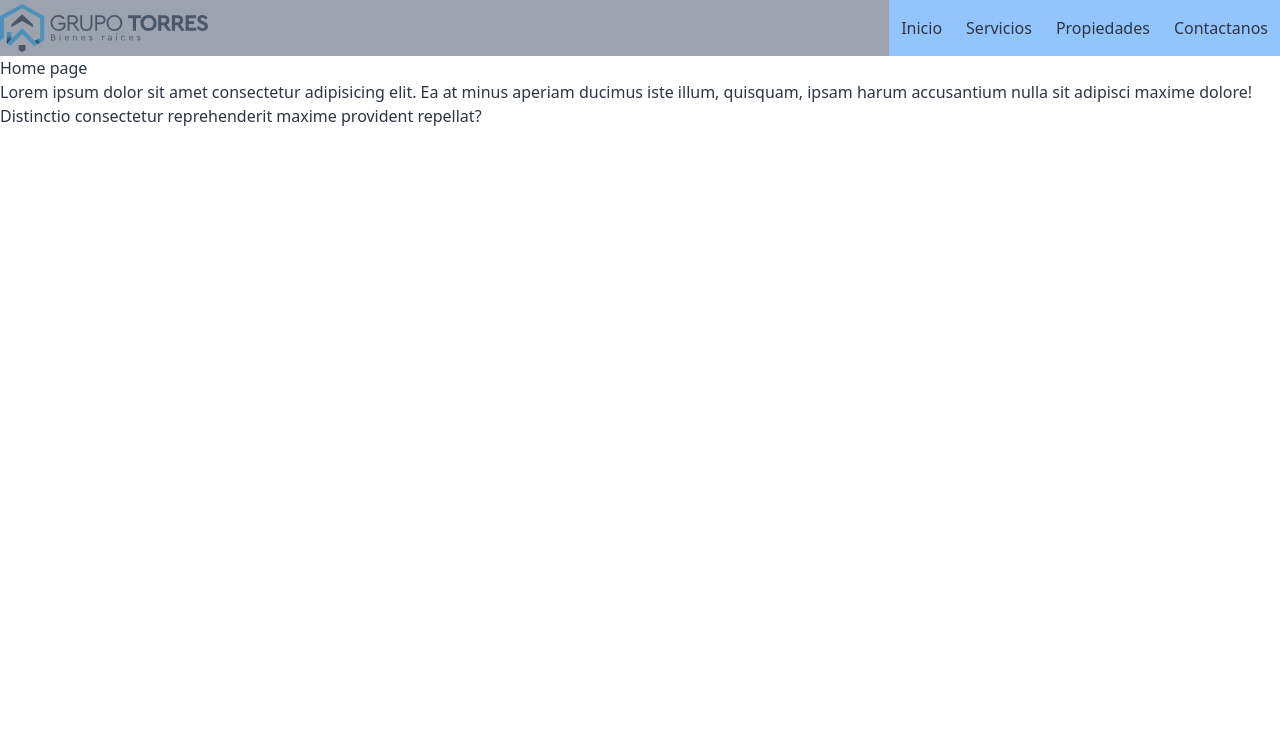
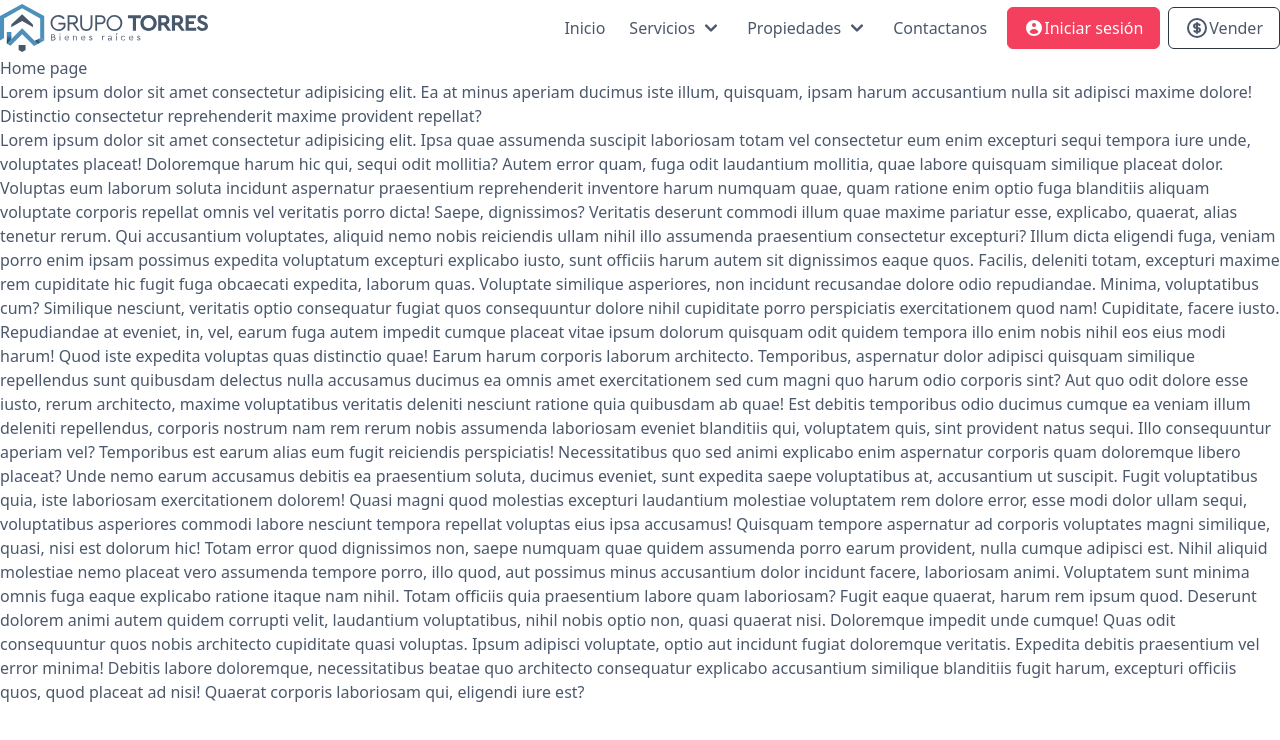
Before and after one commit to plazmediaLab/grupo-torres, a Next.js app: page /home in a window 1280 px wide. Shown: the top 740 px of the page. Built offline with nearby package versions, Linux system fonts and the light colour scheme.

Commit message:
[UI] Trabajando en Header principal + Responsive

```diff
--- /dev/null
+++ b/components/header/header-button-actions.js
@@ -0,0 +1,52 @@
+import Link from 'next/link';
+
+export default function HeaderButtonActions() {
+  return (
+    <section className="mt-2 sm:mt-0 sm:ml-2 grid grid-cols-2 text-center gap-x-2 items-center">
+      <Link href="/login">
+        <a className="flex items-center justify-center whitespace-nowrap border border-rose-500 bg-rose-500 hover:border-rose-600 hover:bg-rose-600 text-white py-2 px-4 rounded-md">
+          <svg
+            className="w-5 h-5"
+            fill="currentColor"
+            viewBox="0 0 20 20"
+            xmlns="http://www.w3.org/2000/svg">
+            <path
+              fillRule="evenodd"
+              d="M18 10a8 8 0 11-16 0 8 8 0 0116 0zm-6-3a2 2 0 11-4 0 2 2 0 014 0zm-2 4a5 5 0 00-4.546 2.916A5.986 5.986 0 0010 16a5.986 5.986 0 004.546-2.084A5 5 0 0010 11z"
+              clipRule="evenodd"
+            />
+          </svg>
+          <span className="inline-block sm:hidden md:inline-block">Iniciar sesión</span>
+        </a>
+      </Link>
+      <Link href="/sell-property">
+        <a className="flex items-center justify-center whitespace-nowrap border border-secondary-darkest hover:bg-secondary-darkest hover:text-white py-2 px-4 rounded-md">
+          <svg
+            className="w-6 h-6 inline-block"
+            fill="none"
+            stroke="currentColor"
+            viewBox="0 0 24 24"
+            xmlns="http://www.w3.org/2000/svg">
+            <path
+              strokeLinecap="round"
+              strokeLinejoin="round"
+              strokeWidth={2}
+              d="M12 8c-1.657 0-3 .895-3 2s1.343 2 3 2 3 .895 3 2-1.343 2-3 2m0-8c1.11 0 2.08.402 2.599 1M12 8V7m0 1v8m0 0v1m0-1c-1.11 0-2.08-.402-2.599-1M21 12a9 9 0 11-18 0 9 9 0 0118 0z"
+            />
+          </svg>
+          <span className="inline-block sm:hidden md:inline-block">Vender</span>
+        </a>
+      </Link>
+      <style jsx>{`
+        section {
+          grid-template-columns: repeat(2, 1fr);
+        }
+        @media (min-width: 768px) {
+          section {
+            grid-template-columns: 1fr auto;
+          }
+        }
+      `}</style>
+    </section>
+  );
+}
--- a/components/header/header-main.js
+++ b/components/header/header-main.js
@@ -4,18 +4,12 @@ import HeaderToggleButton from './header-toggle-button';
 
 export default function HeaderMain() {
   return (
-    <header
-      id="header-main-container"
-      className="bg-gray-200 right-0 top-0 fixed sm:relative w-full">
-      <section className="container p-2 sm:p-0 mx-auto grid gap-x-4 justify-items-start items-center bg-gray-400">
+    <header id="header-main-container" className="bg-white right-0 top-0 fixed sm:relative w-full">
+      <section className="bg-white container p-2 sm:p-0 mx-auto grid gap-x-4 justify-items-start items-center">
         <HeaderLogo />
         <HeaderToggleButton />
         <HeaderNavMenu />
       </section>
-      <button
-        onClick={() => console.log('Close toggle...')}
-        id="close-modal"
-        className="w-full h-screen bg-purple-500 hidden sm:hidden cursor-default absolute top-0 left-0"></button>
       <style jsx>{`
         section {
           grid-template-columns: 1fr auto;
--- a/components/header/header-nav-menu.js
+++ b/components/header/header-nav-menu.js
@@ -1,30 +1,53 @@
-import Link from 'next/link';
+import HeaderButtonActions from './header-button-actions';
+import HeaderNavMenuItem from './header-nav-menu_item';
 
 export default function HeaderNavMenu() {
   return (
     <nav
       id="menu-toggle"
-      className="hidden sm:flex col-span-2 sm:col-span-1 w-full flex-col sm:flex-row my-2 sm:my-0">
-      <Link href="/home">
-        <a className="block bg-blue-300 p-2 sm:py-4 sm:px-3 hover:bg-secondary-darkest hover:text-white">
-          Inicio
-        </a>
-      </Link>
-      <Link href="/services">
-        <a className="block bg-blue-300 p-2 sm:py-4 sm:px-3 hover:bg-secondary-darkest hover:text-white">
-          Servicios
-        </a>
-      </Link>
-      <Link href="/properties">
-        <a className="block bg-blue-300 p-2 sm:py-4 sm:px-3 hover:bg-secondary-darkest hover:text-white">
-          Propiedades
-        </a>
-      </Link>
-      <Link href="/contact-us">
-        <a className="block bg-blue-300 p-2 sm:py-4 sm:px-3 hover:bg-secondary-darkest hover:text-white">
-          Contactanos
-        </a>
-      </Link>
+      className="hidden sm:flex col-span-2 sm:col-span-1 w-full flex-col sm:flex-row mt-2 sm:my-0">
+      <HeaderNavMenuItem label="Inicio" title="Página principal">
+        <svg
+          className="w-5 h-5 inline-block mr-2 lg:hidden"
+          fill="currentColor"
+          viewBox="0 0 20 20"
+          xmlns="http://www.w3.org/2000/svg">
+          <path d="M10.707 2.293a1 1 0 00-1.414 0l-7 7a1 1 0 001.414 1.414L4 10.414V17a1 1 0 001 1h2a1 1 0 001-1v-2a1 1 0 011-1h2a1 1 0 011 1v2a1 1 0 001 1h2a1 1 0 001-1v-6.586l.293.293a1 1 0 001.414-1.414l-7-7z" />
+        </svg>
+      </HeaderNavMenuItem>
+      <HeaderNavMenuItem label="Servicios" title="Nuestros servicios" link={false}>
+        <svg
+          className="w-5 h-5 inline-block mr-2 lg:hidden"
+          fill="currentColor"
+          viewBox="0 0 20 20"
+          xmlns="http://www.w3.org/2000/svg">
+          <path d="M11 17a1 1 0 001.447.894l4-2A1 1 0 0017 15V9.236a1 1 0 00-1.447-.894l-4 2a1 1 0 00-.553.894V17zM15.211 6.276a1 1 0 000-1.788l-4.764-2.382a1 1 0 00-.894 0L4.789 4.488a1 1 0 000 1.788l4.764 2.382a1 1 0 00.894 0l4.764-2.382zM4.447 8.342A1 1 0 003 9.236V15a1 1 0 00.553.894l4 2A1 1 0 009 17v-5.764a1 1 0 00-.553-.894l-4-2z" />
+        </svg>
+      </HeaderNavMenuItem>
+      <HeaderNavMenuItem label="Propiedades" title="Nuestras propiedades en venta" link={false}>
+        <svg
+          className="w-5 h-5 inline-block mr-2 lg:hidden"
+          fill="currentColor"
+          viewBox="0 0 20 20"
+          xmlns="http://www.w3.org/2000/svg">
+          <path
+            fillRule="evenodd"
+            d="M12 1.586l-4 4v12.828l4-4V1.586zM3.707 3.293A1 1 0 002 4v10a1 1 0 00.293.707L6 18.414V5.586L3.707 3.293zM17.707 5.293L14 1.586v12.828l2.293 2.293A1 1 0 0018 16V6a1 1 0 00-.293-.707z"
+            clipRule="evenodd"
+          />
+        </svg>
+      </HeaderNavMenuItem>
+      <HeaderNavMenuItem label="Contactanos" title="Contactanos">
+        <svg
+          className="w-5 h-5 inline-block mr-2 lg:hidden"
+          fill="currentColor"
+          viewBox="0 0 20 20"
+          xmlns="http://www.w3.org/2000/svg">
+          <path d="M2.003 5.884L10 9.882l7.997-3.998A2 2 0 0016 4H4a2 2 0 00-1.997 1.884z" />
+          <path d="M18 8.118l-8 4-8-4V14a2 2 0 002 2h12a2 2 0 002-2V8.118z" />
+        </svg>
+      </HeaderNavMenuItem>
+      <HeaderButtonActions />
     </nav>
   );
 }
--- /dev/null
+++ b/components/header/header-nav-menu_item.js
@@ -0,0 +1,24 @@
+export default function HeaderNavMenuItem({ title, label, children, link = true, ...props }) {
+  return (
+    <button
+      {...props}
+      title={title}
+      className="flex items-center w-full text-left whitespace-nowrap p-2 sm:py-4 sm:px-3 hover:bg-secondary hover:text-white">
+      {children}
+      <span className="flex-1 sm:hidden lg:inline-block">{label}</span>
+      {!link && (
+        <svg
+          className="w-6 h-6 inline-block sm:mr-0 sm:ml-1"
+          fill="currentColor"
+          viewBox="0 0 20 20"
+          xmlns="http://www.w3.org/2000/svg">
+          <path
+            fillRule="evenodd"
+            d="M5.293 7.293a1 1 0 011.414 0L10 10.586l3.293-3.293a1 1 0 111.414 1.414l-4 4a1 1 0 01-1.414 0l-4-4a1 1 0 010-1.414z"
+            clipRule="evenodd"
+          />
+        </svg>
+      )}
+    </button>
+  );
+}
--- a/components/header/header-toggle-button.js
+++ b/components/header/header-toggle-button.js
@@ -21,7 +21,7 @@ export default function HeaderToggleButton() {
 
   return (
     <button
-      className="sm:hidden p-3 rounded-full hover:text-white hover:bg-secondary-darkest"
+      className="sm:hidden p-3 rounded-full hover:text-white hover:bg-secondary"
       onClick={handleToggleAction}>
       <svg
         className="w-6 h-6"
@@ -38,7 +38,7 @@ export default function HeaderToggleButton() {
         ReactDOM.createPortal(
           <button
             id="close-toggle"
-            className="close-toggle hidden sm:block bg-gray-400 opacity-25 cursor-default absolute top-0 left-0 w-full h-screen"
+            className="close-toggle sm:block bg-gray-400 opacity-25 cursor-default absolute top-0 left-0 w-full h-screen"
           />,
           document.getElementById('header-main-container')
         )}
@@ -48,7 +48,7 @@ export default function HeaderToggleButton() {
         }
         @media (min-width: 620px) {
           button.close-toggle {
-            display: none !important;
+            display: none;
           }
         }
       `}</style>
--- a/components/layout/layout.js
+++ b/components/layout/layout.js
@@ -10,7 +10,10 @@ export default function Layout({ children }) {
       <footer></footer>
       <style global jsx>{`
         body {
-          color: #2d3541;
+          color: #4b586c;
+        }
+        *:focus {
+          outline: none !important;
         }
       `}</style>
     </>
--- a/pages/home.js
+++ b/pages/home.js
@@ -9,6 +9,51 @@ export default function Home() {
         illum, quisquam, ipsam harum accusantium nulla sit adipisci maxime dolore! Distinctio
         consectetur reprehenderit maxime provident repellat?
       </p>
+      <p>
+        Lorem ipsum dolor sit amet consectetur adipisicing elit. Ipsa quae assumenda suscipit
+        laboriosam totam vel consectetur eum enim excepturi sequi tempora iure unde, voluptates
+        placeat! Doloremque harum hic qui, sequi odit mollitia? Autem error quam, fuga odit
+        laudantium mollitia, quae labore quisquam similique placeat dolor. Voluptas eum laborum
+        soluta incidunt aspernatur praesentium reprehenderit inventore harum numquam quae, quam
+        ratione enim optio fuga blanditiis aliquam voluptate corporis repellat omnis vel veritatis
+        porro dicta! Saepe, dignissimos? Veritatis deserunt commodi illum quae maxime pariatur esse,
+        explicabo, quaerat, alias tenetur rerum. Qui accusantium voluptates, aliquid nemo nobis
+        reiciendis ullam nihil illo assumenda praesentium consectetur excepturi? Illum dicta
+        eligendi fuga, veniam porro enim ipsam possimus expedita voluptatum excepturi explicabo
+        iusto, sunt officiis harum autem sit dignissimos eaque quos. Facilis, deleniti totam,
+        excepturi maxime rem cupiditate hic fugit fuga obcaecati expedita, laborum quas. Voluptate
+        similique asperiores, non incidunt recusandae dolore odio repudiandae. Minima, voluptatibus
+        cum? Similique nesciunt, veritatis optio consequatur fugiat quos consequuntur dolore nihil
+        cupiditate porro perspiciatis exercitationem quod nam! Cupiditate, facere iusto. Repudiandae
+        at eveniet, in, vel, earum fuga autem impedit cumque placeat vitae ipsum dolorum quisquam
+        odit quidem tempora illo enim nobis nihil eos eius modi harum! Quod iste expedita voluptas
+        quas distinctio quae! Earum harum corporis laborum architecto. Temporibus, aspernatur dolor
+        adipisci quisquam similique repellendus sunt quibusdam delectus nulla accusamus ducimus ea
+        omnis amet exercitationem sed cum magni quo harum odio corporis sint? Aut quo odit dolore
+        esse iusto, rerum architecto, maxime voluptatibus veritatis deleniti nesciunt ratione quia
+        quibusdam ab quae! Est debitis temporibus odio ducimus cumque ea veniam illum deleniti
+        repellendus, corporis nostrum nam rem rerum nobis assumenda laboriosam eveniet blanditiis
+        qui, voluptatem quis, sint provident natus sequi. Illo consequuntur aperiam vel? Temporibus
+        est earum alias eum fugit reiciendis perspiciatis! Necessitatibus quo sed animi explicabo
+        enim aspernatur corporis quam doloremque libero placeat? Unde nemo earum accusamus debitis
+        ea praesentium soluta, ducimus eveniet, sunt expedita saepe voluptatibus at, accusantium ut
+        suscipit. Fugit voluptatibus quia, iste laboriosam exercitationem dolorem! Quasi magni quod
+        molestias excepturi laudantium molestiae voluptatem rem dolore error, esse modi dolor ullam
+        sequi, voluptatibus asperiores commodi labore nesciunt tempora repellat voluptas eius ipsa
+        accusamus! Quisquam tempore aspernatur ad corporis voluptates magni similique, quasi, nisi
+        est dolorum hic! Totam error quod dignissimos non, saepe numquam quae quidem assumenda porro
+        earum provident, nulla cumque adipisci est. Nihil aliquid molestiae nemo placeat vero
+        assumenda tempore porro, illo quod, aut possimus minus accusantium dolor incidunt facere,
+        laboriosam animi. Voluptatem sunt minima omnis fuga eaque explicabo ratione itaque nam
+        nihil. Totam officiis quia praesentium labore quam laboriosam? Fugit eaque quaerat, harum
+        rem ipsum quod. Deserunt dolorem animi autem quidem corrupti velit, laudantium voluptatibus,
+        nihil nobis optio non, quasi quaerat nisi. Doloremque impedit unde cumque! Quas odit
+        consequuntur quos nobis architecto cupiditate quasi voluptas. Ipsum adipisci voluptate,
+        optio aut incidunt fugiat doloremque veritatis. Expedita debitis praesentium vel error
+        minima! Debitis labore doloremque, necessitatibus beatae quo architecto consequatur
+        explicabo accusantium similique blanditiis fugit harum, excepturi officiis quos, quod
+        placeat ad nisi! Quaerat corporis laboriosam qui, eligendi iure est?
+      </p>
     </Layout>
   );
 }
```
